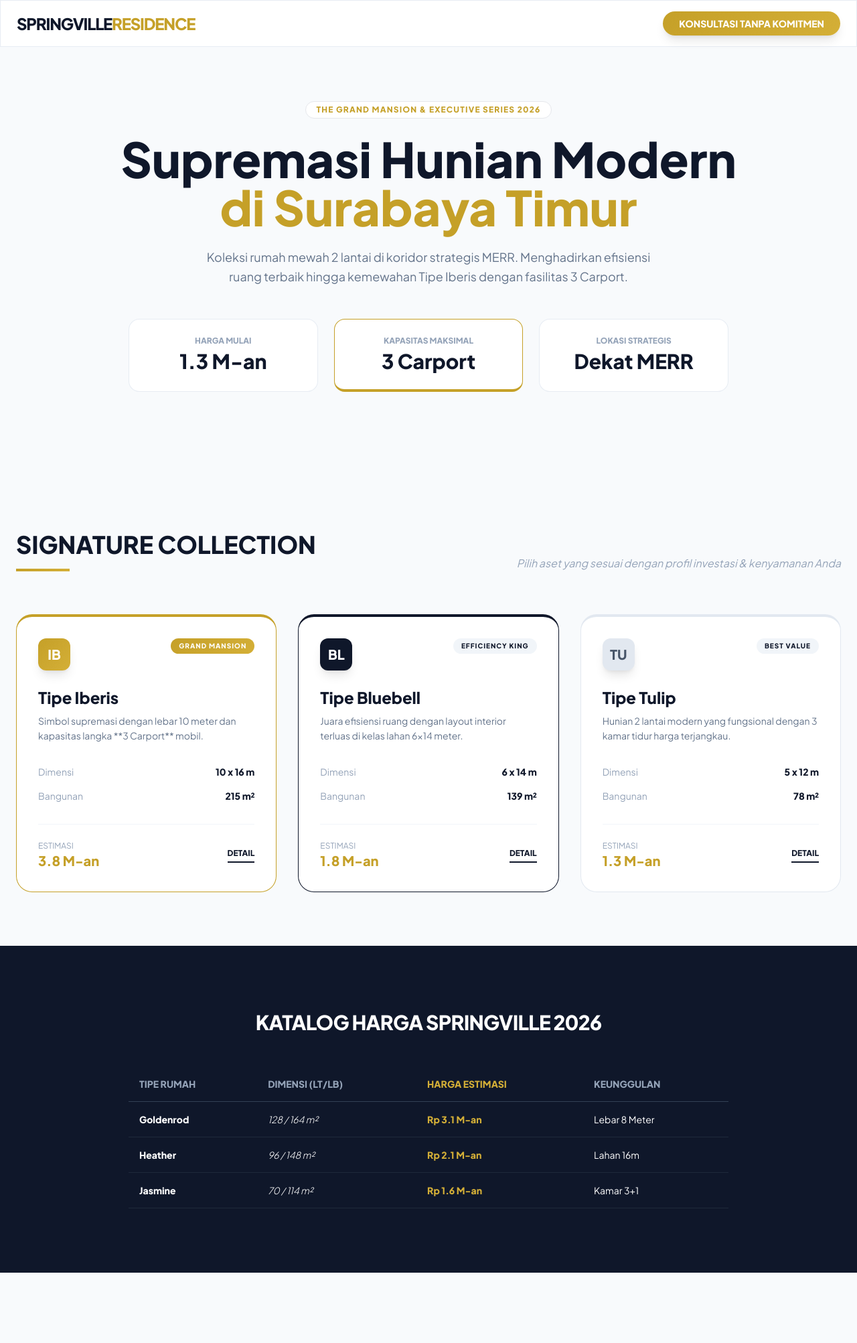
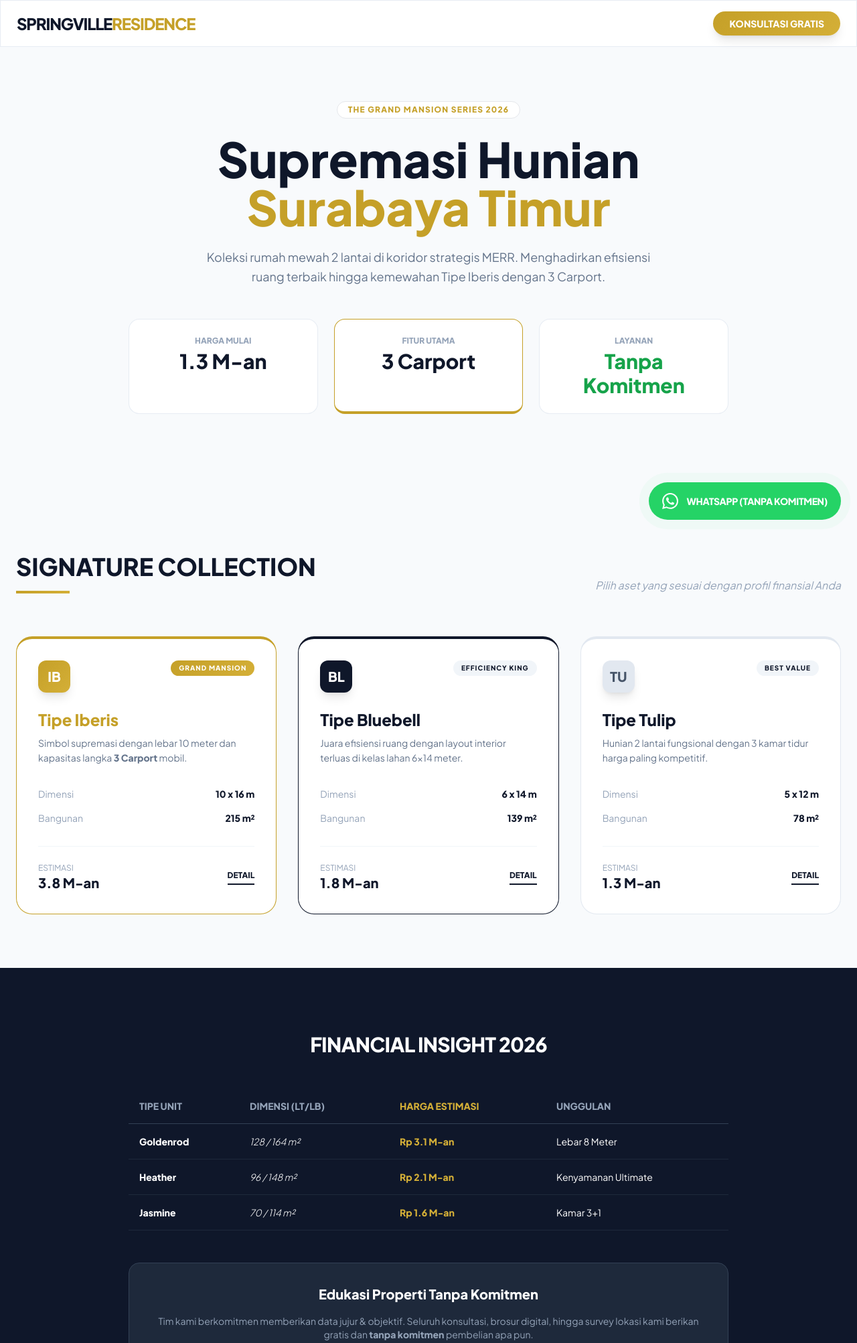
Before and after one commit to lokalproperti/harga-springville-residence-surabaya, a plain HTML site: page index.html in a window 1280 px wide. Shown: the top 2005 px of the page at 67% size. Before the commit the page ends 1900 px from the top, so only its background shows below. Drawn offline with nearby package versions, Linux system fonts and the light colour scheme.

Commit message:
Update index.html

```diff
--- a/index.html
+++ b/index.html
@@ -13,9 +13,26 @@
         .glass-card { background: rgba(255, 255, 255, 0.9); backdrop-filter: blur(10px); border: 1px solid rgba(226, 232, 240, 0.8); }
         .hover-scale { transition: all 0.4s cubic-bezier(0.175, 0.885, 0.32, 1.275); }
         .hover-scale:hover { transform: translateY(-10px); box-shadow: 0 25px 50px -12px rgba(0, 0, 0, 0.1); }
+        /* Animasi untuk tombol WA */
+        @keyframes pulse-green {
+            0% { box-shadow: 0 0 0 0 rgba(37, 211, 102, 0.7); }
+            70% { box-shadow: 0 0 0 15px rgba(37, 211, 102, 0); }
+            100% { box-shadow: 0 0 0 0 rgba(37, 211, 102, 0); }
+        }
+        .animate-wa { animation: pulse-green 2s infinite; }
     </style>
 </head>
 <body class="bg-slate-50 text-slate-900 overflow-x-hidden">
+
+    <!-- Floating WhatsApp Button -->
+    <a href="https://wa.me/6282241221653?text=Halo%20Lokal%20Properti,%20saya%20tertarik%20dengan%20Springville%20Residence"
+       target="_blank"
+       class="fixed bottom-6 right-6 z-[100] flex items-center gap-3 bg-[#25D366] text-white px-5 py-4 rounded-full font-extrabold shadow-2xl hover:scale-105 transition-all duration-300 animate-wa group">
+        <svg class="w-6 h-6 fill-current" viewBox="0 0 24 24">
+            <path d="M17.472 14.382c-.297-.149-1.758-.867-2.03-.967-.273-.099-.471-.148-.67.15-.197.297-.767.966-.94 1.164-.173.199-.347.223-.644.075-.297-.15-1.255-.463-2.39-1.475-.883-.788-1.48-1.761-1.653-2.059-.173-.297-.018-.458.13-.606.134-.133.298-.347.446-.52.149-.174.198-.298.298-.497.099-.198.05-.371-.025-.52-.075-.149-.669-1.612-.916-2.207-.242-.579-.487-.5-.669-.51-.173-.008-.371-.01-.57-.01-.198 0-.52.074-.792.372-.272.297-1.04 1.016-1.04 2.479 0 1.462 1.065 2.875 1.213 3.074.149.198 2.096 3.2 5.077 4.487.709.306 1.262.489 1.694.625.712.227 1.36.195 1.871.118.571-.085 1.758-.719 2.006-1.413.248-.694.248-1.289.173-1.413-.074-.124-.272-.198-.57-.347m-5.421 7.403h-.004a9.87 9.87 0 01-5.031-1.378l-.361-.214-3.741.982.998-3.648-.235-.374a9.86 9.86 0 01-1.51-5.26c.001-5.45 4.436-9.884 9.888-9.884 2.64 0 5.122 1.03 6.988 2.898a9.825 9.825 0 012.893 6.994c-.003 5.45-4.437 9.884-9.885 9.884m8.413-18.297A11.815 11.815 0 0012.05 0C5.495 0 .16 5.335.157 11.892c0 2.096.547 4.142 1.588 5.945L.057 24l6.305-1.654a11.882 11.882 0 005.683 1.448h.005c6.554 0 11.89-5.335 11.893-11.893a11.821 11.821 0 00-3.48-8.413Z"/>
+        </svg>
+        <span class="text-sm tracking-tight">WHATSAPP (TANPA KOMITMEN)</span>
+    </a>
 
     <!-- Navbar -->
     <nav class="sticky top-0 z-50 glass-card px-6 py-4">
@@ -23,19 +40,19 @@
             <div class="text-2xl font-extrabold tracking-tighter navy-text uppercase">
                 SPRINGVILLE<span class="text-[#C5A028]">RESIDENCE</span>
             </div>
-            <a href="https://wa.me/6282241221653?text=Halo%20Lokal%20Properti,%20saya%20tertarik%20dengan%20info%20Springville%20Residence" class="gold-gradient text-white px-6 py-2 rounded-full font-bold text-sm shadow-lg hover:opacity-90 transition">KONSULTASI TANPA KOMITMEN</a>
+            <a href="https://wa.me/6282241221653" class="gold-gradient text-white px-6 py-2 rounded-full font-bold text-sm shadow-lg hover:opacity-90 transition">KONSULTASI GRATIS</a>
         </div>
     </nav>
 
     <!-- Hero Section -->
     <header class="relative pt-20 pb-32 px-6 overflow-hidden">
         <div class="max-w-7xl mx-auto text-center relative z-10">
-            <span class="inline-block bg-white border border-gold-500 text-[#C5A028] px-4 py-1 rounded-full text-xs font-bold mb-6 tracking-widest uppercase">The Grand Mansion & Executive Series 2026</span>
+            <span class="inline-block bg-white border border-gold-500 text-[#C5A028] px-4 py-1 rounded-full text-xs font-bold mb-6 tracking-widest uppercase">The Grand Mansion Series 2026</span>
             <h1 class="text-5xl md:text-7xl font-extrabold navy-text leading-tight mb-6">
-                Supremasi Hunian Modern <br><span class="text-[#C5A028]">di Surabaya Timur</span>
+                Supremasi Hunian <br><span class="text-[#C5A028]">Surabaya Timur</span>
             </h1>
             <p class="text-slate-500 max-w-2xl mx-auto text-lg mb-10 leading-relaxed">
-                Koleksi rumah mewah 2 lantai di koridor strategis MERR. Menghadirkan efisiensi ruang terbaik hingga kemewahan Tipe Iberis dengan fasilitas 3 Carport.
+                Koleksi rumah mewah 2 lantai di koridor strategis MERR. Menghadirkan efisiensi ruang terbaik hingga kemewahan Tipe Iberis dengan 3 Carport.
             </p>
 
             <!-- Quick Stats -->
@@ -45,12 +62,12 @@
                     <div class="text-3xl font-extrabold navy-text">1.3 M-an</div>
                 </div>
                 <div class="glass-card p-6 rounded-2xl border-b-4 border-[#C5A028]">
-                    <div class="text-xs text-slate-400 uppercase font-bold mb-1">Kapasitas Maksimal</div>
+                    <div class="text-xs text-slate-400 uppercase font-bold mb-1">Fitur Utama</div>
                     <div class="text-3xl font-extrabold navy-text">3 Carport</div>
                 </div>
                 <div class="glass-card p-6 rounded-2xl">
-                    <div class="text-xs text-slate-400 uppercase font-bold mb-1">Lokasi Strategis</div>
-                    <div class="text-3xl font-extrabold navy-text">Dekat MERR</div>
+                    <div class="text-xs text-slate-400 uppercase font-bold mb-1">Layanan</div>
+                    <div class="text-3xl font-extrabold navy-text text-green-600">Tanpa Komitmen</div>
                 </div>
             </div>
         </div>
@@ -63,24 +80,24 @@
                 <h2 class="text-4xl font-bold navy-text uppercase">Signature Collection</h2>
                 <div class="h-1 w-20 gold-gradient mt-4"></div>
             </div>
-            <p class="text-slate-400 italic">Pilih aset yang sesuai dengan profil investasi & kenyamanan Anda</p>
+            <p class="text-slate-400 italic">Pilih aset yang sesuai dengan profil finansial Anda</p>
         </div>
 
         <div class="grid grid-cols-1 md:grid-cols-2 lg:grid-cols-3 gap-8">
             <!-- IBERIS -->
             <div class="glass-card rounded-3xl p-8 hover-scale border-t-4 border-[#C5A028]">
                 <div class="flex justify-between items-start mb-6">
-                    <div class="gold-gradient w-12 h-12 rounded-xl flex items-center justify-center text-white font-bold text-xl shadow-lg">IB</div>
-                    <span class="text-[10px] font-bold text-white gold-gradient px-3 py-1 rounded-full uppercase tracking-widest">GRAND MANSION</span>
+                    <div class="gold-gradient w-12 h-12 rounded-xl flex items-center justify-center text-white font-bold text-xl shadow-lg uppercase">IB</div>
+                    <span class="text-[10px] font-bold text-white gold-gradient px-3 py-1 rounded-full uppercase tracking-widest">Grand Mansion</span>
                 </div>
-                <h3 class="text-2xl font-extrabold navy-text mb-2">Tipe Iberis</h3>
-                <p class="text-slate-500 text-sm mb-8 leading-relaxed">Simbol supremasi dengan lebar 10 meter dan kapasitas langka **3 Carport** mobil.</p>
+                <h3 class="text-2xl font-extrabold navy-text mb-2 text-[#C5A028]">Tipe Iberis</h3>
+                <p class="text-slate-500 text-sm mb-8 leading-relaxed">Simbol supremasi dengan lebar 10 meter dan kapasitas langka <b>3 Carport</b> mobil.</p>
                 <div class="space-y-4 mb-8">
                     <div class="flex justify-between text-sm"><span class="text-slate-400">Dimensi</span><span class="font-bold">10 x 16 m</span></div>
                     <div class="flex justify-between text-sm"><span class="text-slate-400">Bangunan</span><span class="font-bold">215 m²</span></div>
                 </div>
                 <div class="flex justify-between items-center border-t border-slate-100 pt-6">
-                    <div><span class="text-xs text-slate-400 block uppercase">Estimasi</span><span class="text-xl font-black text-[#C5A028]">3.8 M-an</span></div>
+                    <div><span class="text-xs text-slate-400 block uppercase">Estimasi</span><span class="text-xl font-black navy-text">3.8 M-an</span></div>
                     <a href="https://lokalproperti.id/springville-residence-tipe-iberis-simbol-supremasi-hunian-the-grand-mansion-dengan-3-carport-di-surabaya-timur/" class="navy-text font-extrabold text-xs border-b-2 border-slate-900 pb-1">DETAIL</a>
                 </div>
             </div>
@@ -88,8 +105,8 @@
             <!-- BLUEBELL -->
             <div class="glass-card rounded-3xl p-8 hover-scale border-t-4 border-slate-900">
                 <div class="flex justify-between items-start mb-6">
-                    <div class="navy-text bg-slate-900 w-12 h-12 rounded-xl flex items-center justify-center text-white font-bold text-xl shadow-lg">BL</div>
-                    <span class="text-[10px] font-bold navy-text bg-slate-100 px-3 py-1 rounded-full uppercase tracking-widest">EFFICIENCY KING</span>
+                    <div class="navy-text bg-slate-900 w-12 h-12 rounded-xl flex items-center justify-center text-white font-bold text-xl shadow-lg uppercase">BL</div>
+                    <span class="text-[10px] font-bold navy-text bg-slate-100 px-3 py-1 rounded-full uppercase tracking-widest">Efficiency King</span>
                 </div>
                 <h3 class="text-2xl font-extrabold navy-text mb-2">Tipe Bluebell</h3>
                 <p class="text-slate-500 text-sm mb-8 leading-relaxed">Juara efisiensi ruang dengan layout interior terluas di kelas lahan 6x14 meter.</p>
@@ -98,7 +115,7 @@
                     <div class="flex justify-between text-sm"><span class="text-slate-400">Bangunan</span><span class="font-bold">139 m²</span></div>
                 </div>
                 <div class="flex justify-between items-center border-t border-slate-100 pt-6">
-                    <div><span class="text-xs text-slate-400 block uppercase">Estimasi</span><span class="text-xl font-black text-[#C5A028]">1.8 M-an</span></div>
+                    <div><span class="text-xs text-slate-400 block uppercase text-gold-600">Estimasi</span><span class="text-xl font-black navy-text">1.8 M-an</span></div>
                     <a href="https://lokalproperti.id/springville-residence-tipe-bluebell-juara-efisiensi-ruang-dengan-layout-terluas-di-lahan-6x14-meter/" class="navy-text font-extrabold text-xs border-b-2 border-slate-900 pb-1">DETAIL</a>
                 </div>
             </div>
@@ -106,35 +123,35 @@
             <!-- TULIP -->
             <div class="glass-card rounded-3xl p-8 hover-scale border-t-4 border-slate-200">
                 <div class="flex justify-between items-start mb-6">
-                    <div class="bg-slate-200 w-12 h-12 rounded-xl flex items-center justify-center text-slate-600 font-bold text-xl shadow-lg">TU</div>
-                    <span class="text-[10px] font-bold navy-text bg-slate-100 px-3 py-1 rounded-full uppercase tracking-widest">BEST VALUE</span>
+                    <div class="bg-slate-200 w-12 h-12 rounded-xl flex items-center justify-center text-slate-600 font-bold text-xl shadow-lg uppercase">TU</div>
+                    <span class="text-[10px] font-bold navy-text bg-slate-100 px-3 py-1 rounded-full uppercase tracking-widest">Best Value</span>
                 </div>
                 <h3 class="text-2xl font-extrabold navy-text mb-2">Tipe Tulip</h3>
-                <p class="text-slate-500 text-sm mb-8 leading-relaxed">Hunian 2 lantai modern yang fungsional dengan 3 kamar tidur harga terjangkau.</p>
+                <p class="text-slate-500 text-sm mb-8 leading-relaxed">Hunian 2 lantai fungsional dengan 3 kamar tidur harga paling kompetitif.</p>
                 <div class="space-y-4 mb-8">
                     <div class="flex justify-between text-sm"><span class="text-slate-400">Dimensi</span><span class="font-bold">5 x 12 m</span></div>
                     <div class="flex justify-between text-sm"><span class="text-slate-400">Bangunan</span><span class="font-bold">78 m²</span></div>
                 </div>
                 <div class="flex justify-between items-center border-t border-slate-100 pt-6">
-                    <div><span class="text-xs text-slate-400 block uppercase">Estimasi</span><span class="text-xl font-black text-[#C5A028]">1.3 M-an</span></div>
+                    <div><span class="text-xs text-slate-400 block uppercase">Estimasi</span><span class="text-xl font-black navy-text">1.3 M-an</span></div>
                     <a href="https://lokalproperti.id/tipe-tulip-springville-residence-3-kamar-harga-13-m-an/" class="navy-text font-extrabold text-xs border-b-2 border-slate-900 pb-1">DETAIL</a>
                 </div>
             </div>
         </div>
     </section>
 
-    <!-- Table Section -->
+    <!-- Pricelist Section -->
     <section class="bg-slate-900 py-24 px-6 text-white">
         <div class="max-w-4xl mx-auto">
-            <h2 class="text-3xl font-bold text-center mb-12 uppercase tracking-tight">Katalog Harga Springville 2026</h2>
+            <h2 class="text-3xl font-bold text-center mb-12 uppercase tracking-tight">Financial Insight 2026</h2>
             <div class="overflow-x-auto">
                 <table class="w-full text-left border-collapse">
                     <thead>
                         <tr class="border-b border-slate-700 text-slate-400 text-sm">
-                            <th class="py-4 px-4 uppercase">Tipe Rumah</th>
+                            <th class="py-4 px-4 uppercase">Tipe Unit</th>
                             <th class="py-4 px-4 uppercase">Dimensi (LT/LB)</th>
                             <th class="py-4 px-4 uppercase text-[#D4AF37]">Harga Estimasi</th>
-                            <th class="py-4 px-4 uppercase">Keunggulan</th>
+                            <th class="py-4 px-4 uppercase">Unggulan</th>
                         </tr>
                     </thead>
                     <tbody class="text-sm">
@@ -148,7 +165,7 @@
                             <td class="py-4 px-4 font-bold">Heather</td>
                             <td class="py-4 px-4 italic font-light">96 / 148 m²</td>
                             <td class="py-4 px-4 text-[#D4AF37] font-bold">Rp 2.1 M-an</td>
-                            <td class="py-4 px-4">Lahan 16m</td>
+                            <td class="py-4 px-4">Kenyamanan Ultimate</td>
                         </tr>
                         <tr class="border-b border-slate-800 hover:bg-slate-800/50 transition">
                             <td class="py-4 px-4 font-bold">Jasmine</td>
@@ -156,4 +173,23 @@
                             <td class="py-4 px-4 text-[#D4AF37] font-bold">Rp 1.6 M-an</td>
                             <td class="py-4 px-4">Kamar 3+1</td>
                         </tr>
-                        <tr class="border-b border-slate-800 hover:bg-slate-800/50
+                    </tbody>
+                </table>
+            </div>
+
+            <div class="mt-12 p-8 bg-slate-800 rounded-2xl text-center border border-slate-700">
+                <h3 class="text-xl font-bold mb-4">Edukasi Properti Tanpa Komitmen</h3>
+                <p class="text-slate-400 mb-6 text-sm">Tim kami berkomitmen memberikan data jujur & objektif. Seluruh konsultasi, brosur digital, hingga survey lokasi kami berikan gratis dan <b>tanpa komitmen</b> pembelian apa pun.</p>
+                <a href="https://lokalproperti.id/springville-residence-rungkut-surabaya/" class="text-[#D4AF37] font-bold underline text-lg tracking-wide uppercase">Kunjungi Halaman Resmi</a>
+            </div>
+        </div>
+    </section>
+
+    <!-- Footer -->
+    <footer class="py-24 px-6 text-center text-slate-400 text-[10px] uppercase tracking-[0.3em]">
+        <p class="mb-2">© 2026 Springville Residence Digital Repository by Lokal Properti</p>
+        <p>Akses Strategis MERR & Surabaya Timur | Layanan Informasi Tanpa Komitmen</p>
+    </footer>
+
+</body>
+</html>
```
